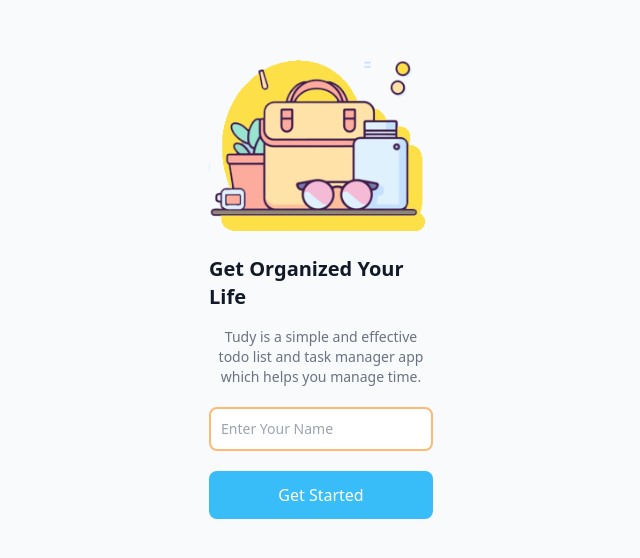
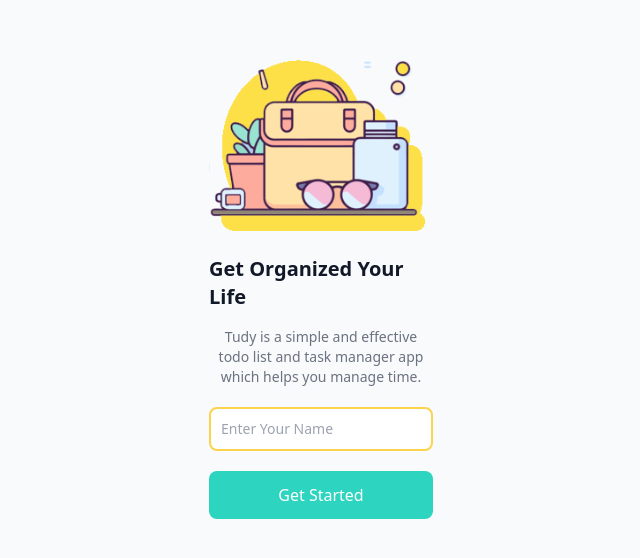
Before and after one commit to alfinxd4/tudy-app, a website built with webpack: page src/index.html in a window 1280 px wide. Shown: the part 104-662 px from the top of the page, without its empty margins (319-959 px from the left). Built offline with nearby package versions, Linux system fonts and the light colour scheme; files whose address does not match are found by name.

Commit message:
update index.html

```diff
--- a/src/index.html
+++ b/src/index.html
@@ -33,13 +33,13 @@
       <form class="my-5">
           <!-- field-input -->
           <input type="text" id="input-username"
-            class="border-2 border-orange-300 text-gray-900 text-sm rounded-lg block w-full p-2.5 my-5
+            class="border-2 border-amber-300 text-gray-900 text-sm rounded-lg block w-full p-2.5 my-5
                  focus:ring-blue-500 focus:border-blue-500"
             placeholder="Enter Your Name"
             autocomplete="off" required>
         <!-- btn-submit -->
         <button type="submit" id="btn-input-username"
-          class="py-3 w-full bg-sky-400 rounded-lg font-medium text-white hover:bg-sky-500">
+          class="py-3 w-full bg-teal-400 rounded-lg font-medium text-white hover:bg-teal-500">
           Get Started
         </button>
       </form>
```
Also changed, not shown: dist/index.html.
